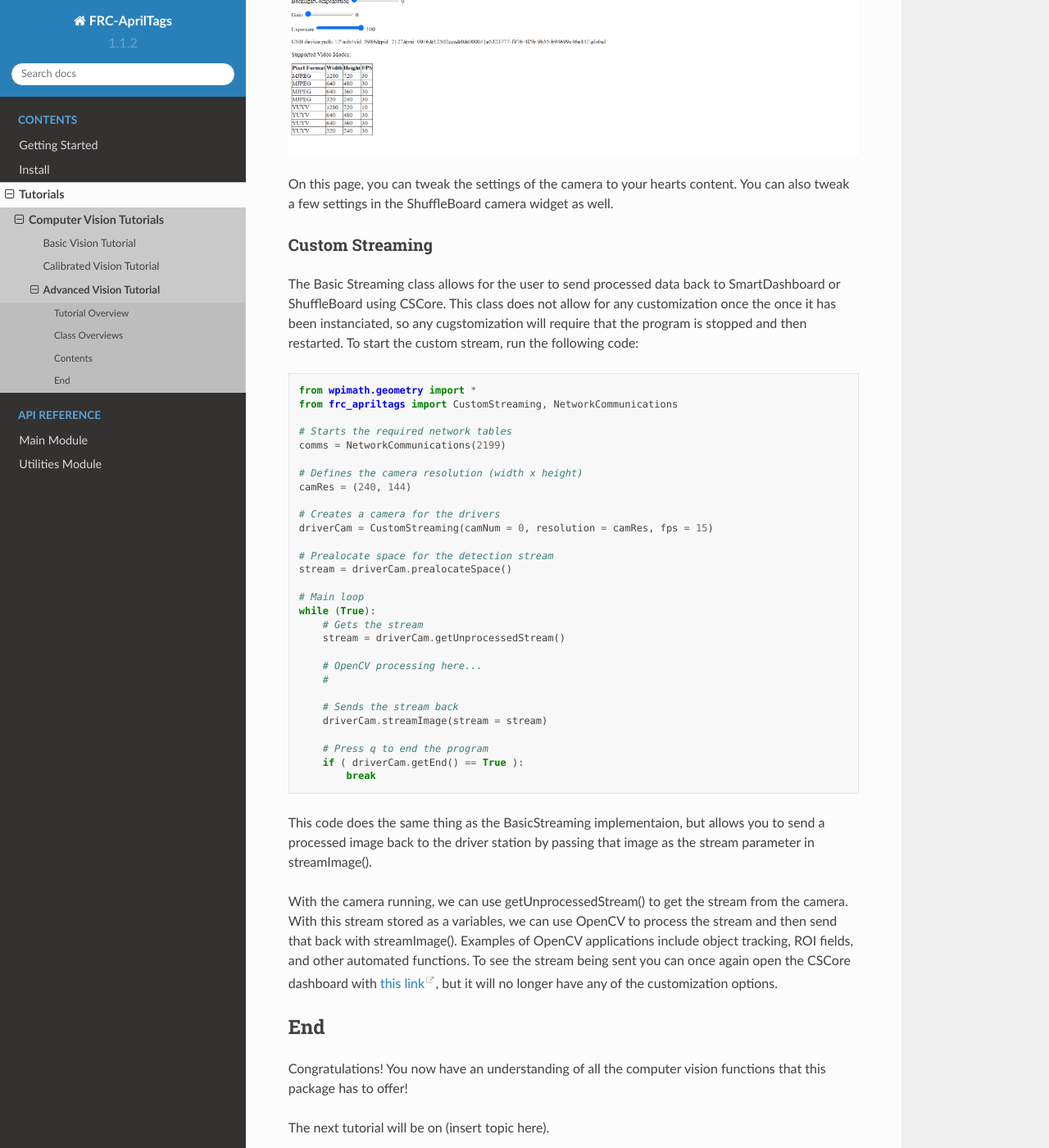
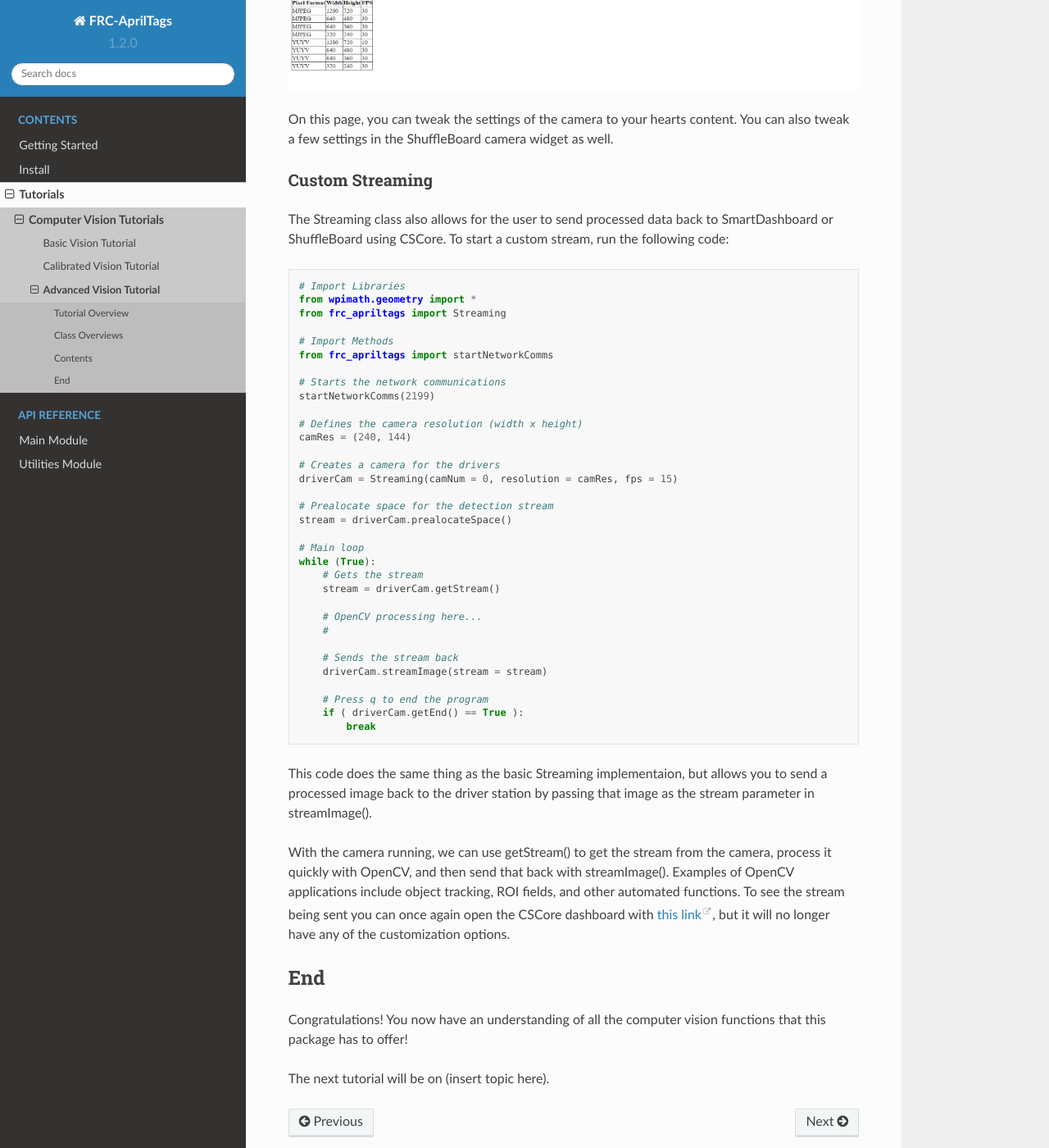
Before and after one commit to PIE-Cubed/FRC-AprilTags, a Sphinx documentation site: the page built from docs/tutorials/vision/AdvancedVision.rst, in a window 1280 px wide and 1400 px high, scrolled down 3195 px. Shown: the whole window at 82% size. Built offline with Sphinx 7.4.7 and the Read the Docs theme 2.0.0, drawn with Linux system fonts in a browser that asks for light colours; the version number is read from the project's files by our own code; some of the changed text lies outside the part shown.

Commit message:
Rework of streaming capabilities Library changes: Merged CustomStreaming and BasicStreaming into Streaming Changed the way the team number is set for the NetworkTables Minor formatting changes
Docs changes:
Updated tutorials and api docs

Version changes:
Bumped version to 1.2.0

Signed-off-by: Alex Pereira <alex.pereira.6464@gmail.com>

```diff
--- a/docs/main_api.rst
+++ b/docs/main_api.rst
@@ -6,5 +6,4 @@
     api/NetworkCommunications.rst
     api/USBCamera.rst
     api/Calibrate
-    api/BasicStreaming
-    api/CustomStreaming
+    api/Streaming
--- a/docs/tutorials/vision/AdvancedVision.rst
+++ b/docs/tutorials/vision/AdvancedVision.rst
@@ -9,8 +9,8 @@
 Welcome to the Advanced Vision tutorial!
 
 The purpose of this tutorial is to demonstrate advanced computer vision using
-classes provided by this package. Specifically, this tutorial will focus on the USBCamera,
-BasicStreaming, and CustomStreaming classes. From these classes, you will learn how to use multiple
+classes provided by this package. Specifically, this tutorial will focus on the USBCamera
+and Streaming classes. From these classes, you will learn how to use multiple
 cameras reliably and how to stream camera feeds back to the Driver Station.
 
 Class Overviews
@@ -22,16 +22,10 @@
     If you are unfamiliar with the USBCamera class, it is recommended that you read the :ref:`USBCamera API Page<usbcamera>`
     to gain a better understanding.
 
-The BasicStreaming class simply allows for a camera feed to be sent back to the Driver Station.
+The Streaming class allos you to stream any type of image back to the Driver Station.
 
 .. note::
-    If you are unfamiliar with the BasicStreaming class, it is recommended that you read the :ref:`BasicStreaming API Page<basicstreaming>`
-    to gain a better understanding.
-
-The CustomStreaming class allows you to modify the camera feed before sending it back to the Driver Station.
-
-.. note::
-    If you are unfamiliar with the CustomStreaming class, it is recommended that you read the :ref:`CustomStreaming API Page<customstreaming>`
+    If you are unfamiliar with the Streaming class, it is recommended that you read the :ref:`Streaming API Page<streaming>`
     to gain a better understanding.
 
 Contents
@@ -48,7 +42,7 @@
 
 .. code-block:: python
 
-    # Import the class
+    # Import the library
     from frc_apriltags import USBCamera
 
     # Instantiate the class
@@ -84,7 +78,7 @@
 
         .. code-block:: Python
 
-            # Import the class
+            # Import the library
             from frc_apriltags import USBCamera
 
             # Instantiate the class
@@ -126,7 +120,7 @@
 
         .. code-block:: python
 
-            # Import the class
+            # Import the library
             from frc_apriltags import USBCamera
 
             # Instantiate the class
@@ -146,16 +140,22 @@
 Basic Streaming
 ^^^^^^^^^^^^^^^
 
-The Basic Streaming class allows for the user to send data back to
-SmartDashboard or ShuffleBoard using CSCore. As this class was designed
-for simplicity, it lacks any form of customization on the coprocessor
-and can only be used with its default settings. To start the stream,
-run the following code:
+The Streaming class allows for the user to send data back to
+SmartDashboard or ShuffleBoard using CSCore. The below implementations
+are designed for simplicity and lack customization.
+To start the stream, run the following code:
 
 .. code-block:: python
 
+    # Import Libraries
     from wpimath.geometry import *
-    from frc_apriltags import BasicStreaming, NetworkCommunications
+    from frc_apriltags import Streaming
+
+    # Import Methods
+    from frc_apriltags import startNetworkComms
+
+    # Starts the network communications
+    startNetworkComms(2199)
 
     # Starts the required network tables
     comms = NetworkCommunications(2199)
@@ -170,9 +170,10 @@
     while (True):
         pass
 
-This code starts the required network tables by instantiating the NetworkCommunications class
-(2199 is used as an example team) and then creates the basic stream camera. To keep this camera
-running, however, the program must remain active, hence the while loop.
+This code starts the required network tables by running the method startNetworkComms, which
+starts a NetworkTable and NT3 server (2199 is used as an example team)
+to allow for basic streaming. To keep this camera
+running, however, the program must remain active, hence the infinite while loop.
 
 Now that the camera is running, it is possible to edit some of the settings using the CSCore dashboard.
 To open this dashboard, click `this link <http://localhost:1181>`_ which will open into a dashboard
@@ -186,25 +187,27 @@
 Custom Streaming
 ^^^^^^^^^^^^^^^^
 
-The Basic Streaming class allows for the user to send processed data back to
-SmartDashboard or ShuffleBoard using CSCore. This class does not allow for any
-customization once the once it has been instanciated, so any cugstomization
-will require that the program is stopped and then restarted.
-To start the custom stream, run the following code:
+The Streaming class also allows for the user to send processed data back to
+SmartDashboard or ShuffleBoard using CSCore.
+To start a custom stream, run the following code:
 
 .. code-block:: python
 
+    # Import Libraries
     from wpimath.geometry import *
-    from frc_apriltags import CustomStreaming, NetworkCommunications
+    from frc_apriltags import Streaming
 
-    # Starts the required network tables
-    comms = NetworkCommunications(2199)
+    # Import Methods
+    from frc_apriltags import startNetworkComms
+
+    # Starts the network communications
+    startNetworkComms(2199)
 
     # Defines the camera resolution (width x height)
     camRes = (240, 144)
 
     # Creates a camera for the drivers
-    driverCam = CustomStreaming(camNum = 0, resolution = camRes, fps = 15)
+    driverCam = Streaming(camNum = 0, resolution = camRes, fps = 15)
 
     # Prealocate space for the detection stream
     stream = driverCam.prealocateSpace()
@@ -212,7 +215,7 @@
     # Main loop
     while (True):
         # Gets the stream
-        stream = driverCam.getUnprocessedStream()
+        stream = driverCam.getStream()
 
         # OpenCV processing here...
         #
@@ -224,16 +227,16 @@
         if ( driverCam.getEnd() == True ):
             break
 
-This code does the same thing as the BasicStreaming implementaion,
+This code does the same thing as the basic Streaming implementaion,
 but allows you to send a processed image back to the driver station by passing
 that image as the stream parameter in streamImage().
 
-With the camera running, we can use getUnprocessedStream() to get the stream from the
-camera. With this stream stored as a variables, we can use OpenCV to process the stream
-and then send that back with streamImage(). Examples of OpenCV applications include
-object tracking, ROI fields, and other automated functions. To see the stream being sent you
-can once again open the CSCore dashboard with `this link <http://localhost:1181>`_,
-but it will no longer have any of the customization options.
+With the camera running, we can use getStream() to get the stream from the
+camera, process it quickly with OpenCV, and then send that back with streamImage().
+Examples of OpenCV applications include object tracking, ROI fields, and other automated functions.
+To see the stream being sent you can once again open the CSCore dashboard
+with `this link <http://localhost:1181>`_, but it will no longer have
+any of the customization options.
 
 End
 ---
--- a/pyproject.toml
+++ b/pyproject.toml
@@ -17,7 +17,7 @@
 #
 # For a discussion on single-sourcing the version, see
 # https://packaging.python.org/guides/single-sourcing-package-version/
-version = "1.1.2" # Required
+version = "1.2.0" # Required
 
 # This is a one-line description or tagline of what your project does. This
 # corresponds to the "Summary" metadata field:
```
Also changed, not shown: README.md (+3 -3 lines), docs/api/BasicStreaming.rst (deleted, +0 -8 lines), docs/api/CustomStreaming.rst (deleted, +0 -8 lines), docs/api/Streaming.rst (added, +8 -0 lines), frc_apriltags/__init__.py (+26 -2 lines), 9 other files.
